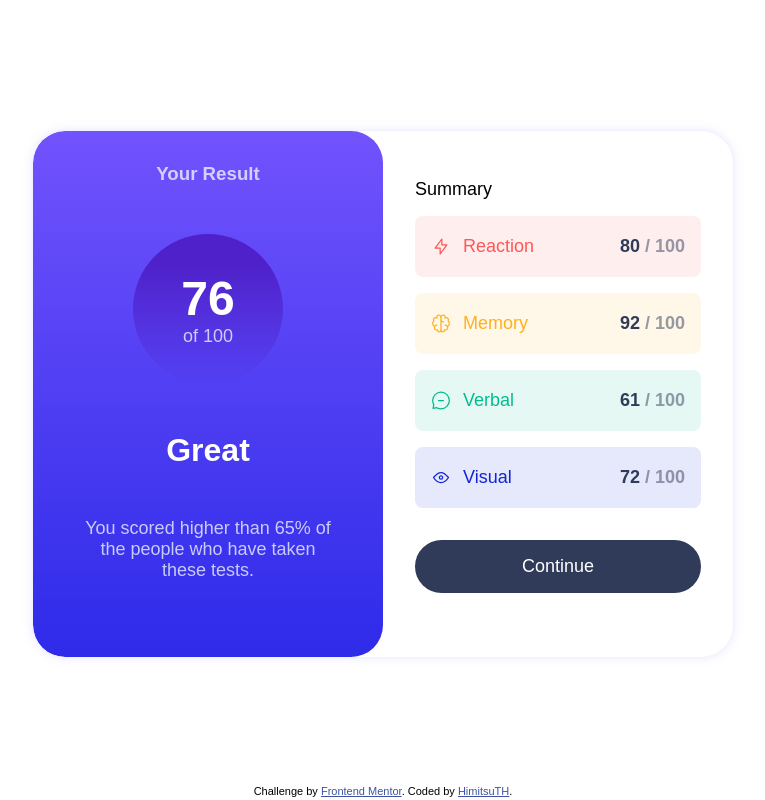
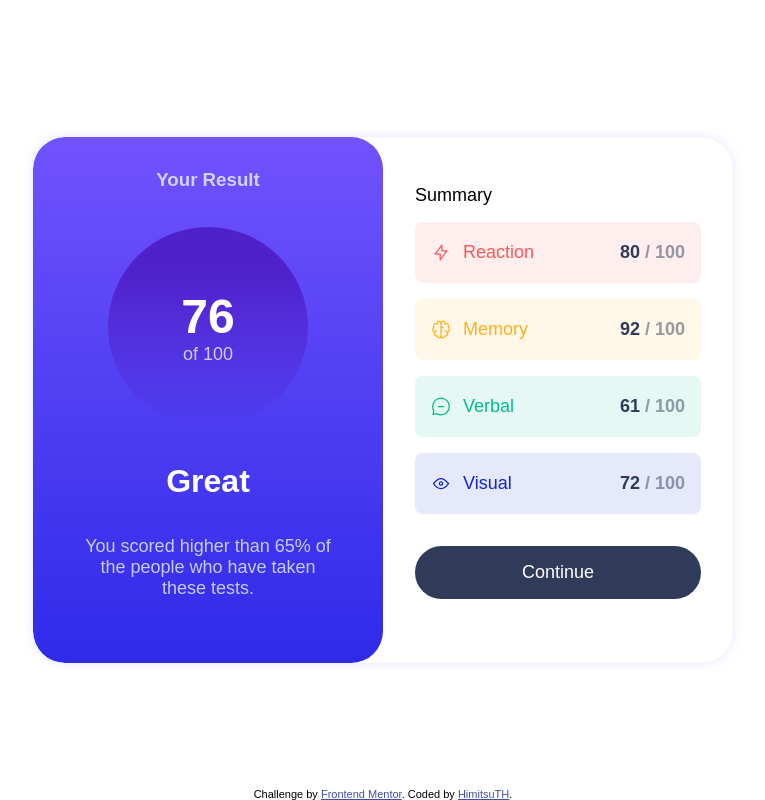
Before and after one commit to HimitsuTH/Results-summary-component, a plain HTML site: page index.html in a window 1280 px wide. Shown: the whole page, without its empty margins (257-1022 px from the left). Drawn offline with Linux system fonts and the light colour scheme; a web font is replaced by a local one.

Commit message:
practice

```diff
--- a/styles.css
+++ b/styles.css
@@ -143,6 +143,11 @@ ul > li {
     border-radius: 2rem;
   }
 
+  #circle {
+    width: 200px;
+    height: 200px;
+  }
+
   #box_2 {
     display: flex;
     flex-direction: column;
@@ -156,4 +161,10 @@ ul > li {
   #box_2 > .btn {
     margin: 2rem 0;
   }
+
 }
+
+.attribution {
+    position: absolute;
+    bottom: 0;
+}
```
